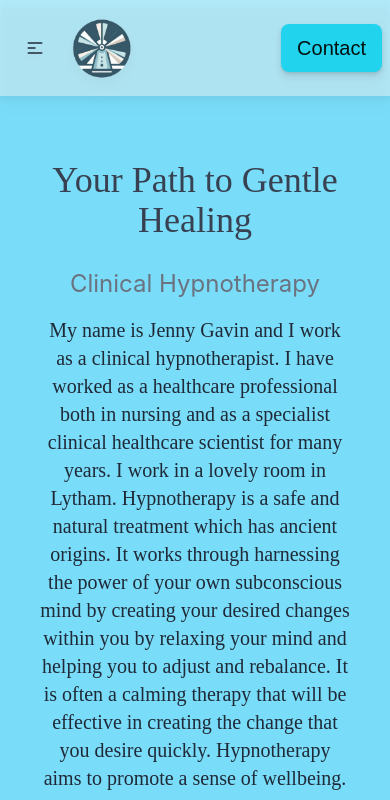
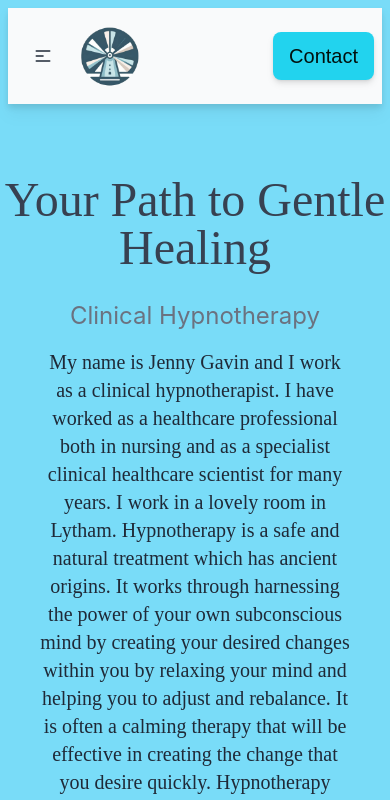
Before and after one commit to oscargavin/windmill-therapy, a React (Create React App) app: page / in a window 390 px wide. Shown: the top 800 px of the page. Built offline with nearby package versions, Linux system fonts and the light colour scheme.

Commit message:
sticky nav and title size

```diff
--- a/src/components/Background.js
+++ b/src/components/Background.js
@@ -5,7 +5,7 @@ function Background() {
   return (
     <div className="md:h-full mt-16 md:mb-24">
       <div className="flex flex-col justify-center md:mt-24 my-8">
-        <h1 className="text-4xl font-pacifico mb-6 mx-auto text-center md:text-7xl text-gray-700">
+        <h1 className="text-5xl font-pacifico mb-6 mx-auto text-center md:text-7xl text-gray-700">
           Your Path to Gentle Healing
         </h1>
         <h2 className="text-2xl mx-auto font-messiri title text-gray-500 mt-1">
--- a/src/components/Nav.js
+++ b/src/components/Nav.js
@@ -1,9 +1,33 @@
 import { Link } from "react-router-dom";
+import React, { useState, useEffect } from "react";
 
 function Nav() {
+  const [lastScrollY, setLastScrollY] = useState(0);
+  const [navbarHidden, setNavbarHidden] = useState(false);
+
+  const controlNavbar = () => {
+    if (typeof window !== "undefined") {
+      // Scrolling down
+      if (window.scrollY > lastScrollY) {
+        setNavbarHidden(true);
+      } else {
+        // Scrolling up
+        setNavbarHidden(false);
+      }
+      setLastScrollY(window.scrollY);
+    }
+  };
+
+  useEffect(() => {
+    window.addEventListener("scroll", controlNavbar);
+
+    return () => {
+      window.removeEventListener("scroll", controlNavbar);
+    };
+  }, [lastScrollY]);
   return (
-    <>
-      <div className="navbar bg-gray-50 bg-opacity-45 drop-shadow-lg">
+    <div className={`navbar ${navbarHidden ? "navbar-hidden" : ""}`}>
+      <div className="navbar bg-gray-50 drop-shadow-lg">
         <div className="navbar-start">
           <div className="dropdown z-50">
             <div tabIndex={0} role="button" className="btn btn-ghost lg:hidden">
@@ -83,7 +107,7 @@ function Nav() {
           </Link>
         </div>
       </div>
-    </>
+    </div>
   );
 }
 
--- a/src/components/Services.js
+++ b/src/components/Services.js
@@ -12,7 +12,7 @@ function Services() {
   const [ref6, inView6] = useInView({ triggerOnce: true, threshold: 0.2 });
 
   return (
-    <div className="mt-24 flex z-0 flex-col justify-center items-center md:grid md:grid-cols-3 gap-8 mx-6 md:mx-12 my-16">
+    <div className="mt-16 flex z-0 flex-col justify-center items-center md:grid md:grid-cols-3 gap-8 mx-6 md:mx-12 my-16">
       <div ref={ref1} className={`fade-in ${inView1 ? "visible" : ""}`}>
         <ServiceCard
           img="/menopause.png"
--- a/src/index.css
+++ b/src/index.css
@@ -79,3 +79,15 @@ body {
 .white-bg {
   background-color: #D5F6FF;
 }
+
+/* CSS */
+.navbar {
+  z-index: 1000;
+  position: sticky;
+  top: 0;
+  transition: top 0.15s;
+}
+
+.navbar-hidden {
+  top: -100px; /* Adjust based on the height of your navbar */
+}
```
